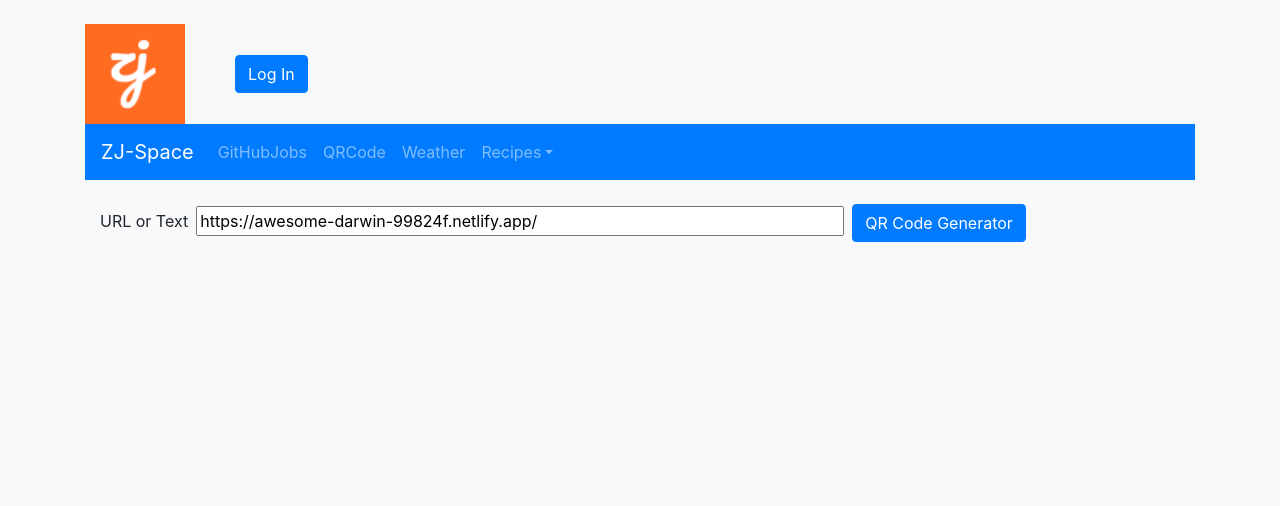
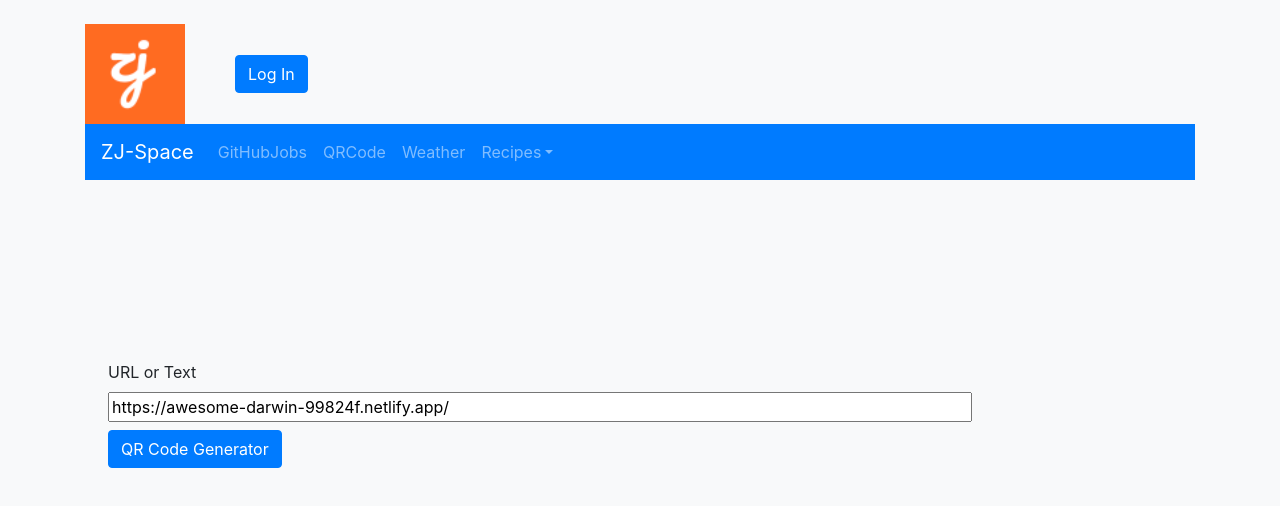
Before and after one commit to jiangzhi08/react-hooks-joblist, a React (Create React App) app: page /QRCode in a window 1280 px wide. Shown: the top 506 px of the page. Built offline with nearby package versions, Linux system fonts and the light colour scheme.

Commit message:
some format

```diff
--- a/src/QRCode/AddForm.js
+++ b/src/QRCode/AddForm.js
@@ -13,17 +13,22 @@ export default function AddForm({ generateQR }) {
 
   return (
     <form className="mb-2" onSubmit={(e) => handleOnClick(e)}>
-      <label>URL or Text</label>
+      <div>
+        <label className="ml-2">URL or Text</label>
+      </div>
+
+      <div>
         <input
           className="ml-2"
           type="text"
-        style={{ width: "60%" }}
+          style={{ width: "80%" }}
           value={cityname}
           onChange={(e) => {
             setCityname(e.target.value);
           }}
         />
-      <Button variant="btn btn-primary" className="ml-2" type="submit">
+      </div>
+      <Button variant="btn btn-primary" className="ml-2 my-2" type="submit">
         QR Code Generator
       </Button>
     </form>
--- a/src/QRCode/QRCodeGeneration.js
+++ b/src/QRCode/QRCodeGeneration.js
@@ -15,8 +15,8 @@ export default function QRCodeGeneration() {
 
   return (
     <Container className="my-4">
+      <canvas id="canvas"></canvas>
       <AddForm generateQR={generateQR} />
-      <canvas id="canvas"></canvas>
     </Container>
   );
 }
--- a/src/Recipes/Recipes.js
+++ b/src/Recipes/Recipes.js
@@ -45,7 +45,7 @@ export default function Recipes({ cuisineType }) {
 
   return (
     <div className={styles.recipes_app}>
-      <h1 className={styles.title}> Recipes</h1>
+      <h1 className={styles.title}>Recipes</h1>
       <form className={styles.search_form} onSubmit={getSearch}>
         <input
           className={styles.search_bar}
--- a/src/Recipes/Recipes.module.css
+++ b/src/Recipes/Recipes.module.css
@@ -4,8 +4,8 @@
 }
 
 .title {
-  margin: 0 50px 0 0;
-  padding: 20px 50px 0 0;
+  margin: 0 0 0 0;
+  padding: 20px 0 0 0;
   text-align: center;
 }
 
--- a/src/Recipes/recipe.module.css
+++ b/src/Recipes/recipe.module.css
@@ -8,7 +8,7 @@
   justify-content: space-around;
   background: white;
   align-items: center;
-  width: 40%;
+  width: 80%;
 }
 
 .image {
```
Lines whose indentation alone changed are shown as unchanged.
